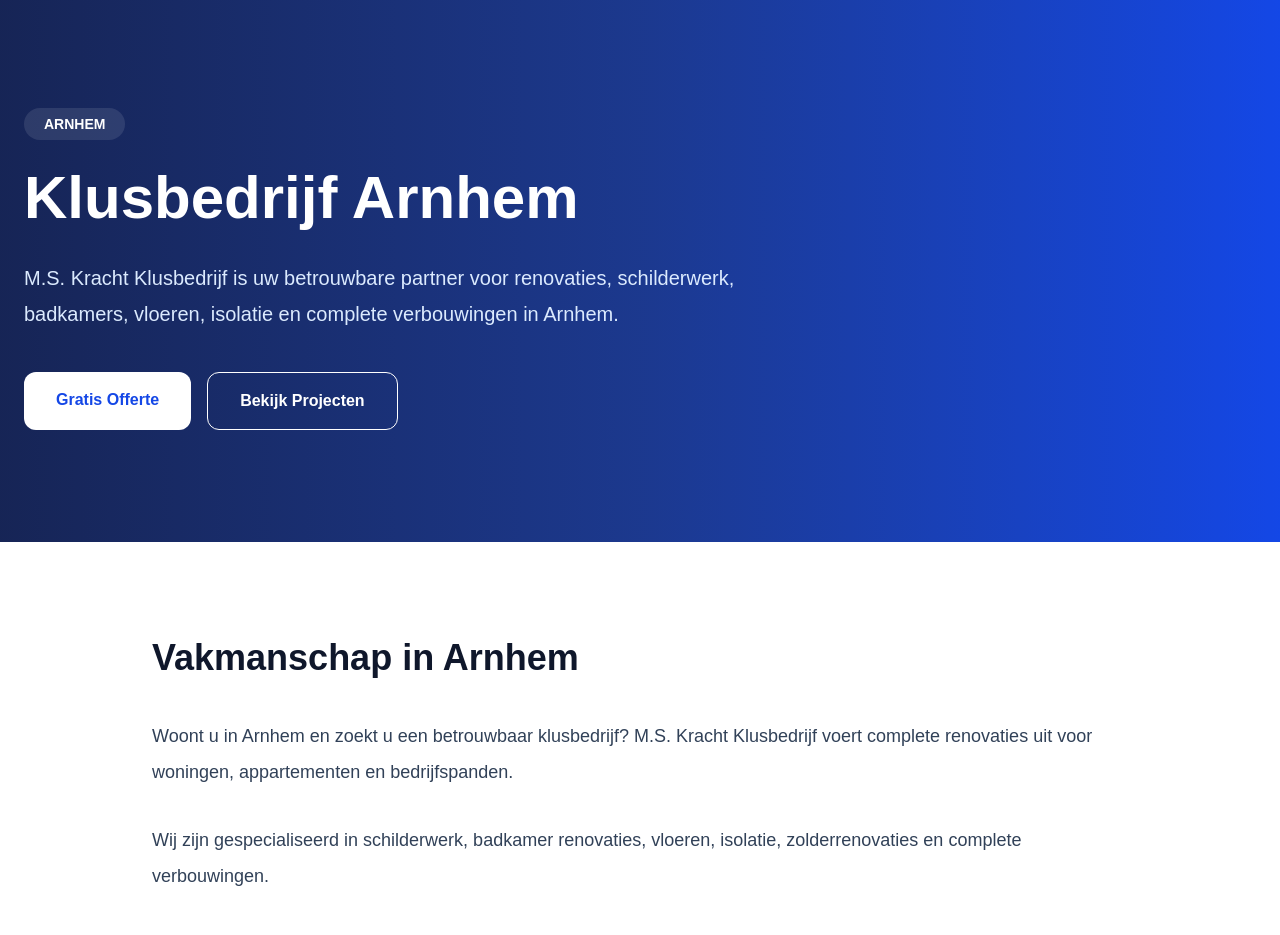
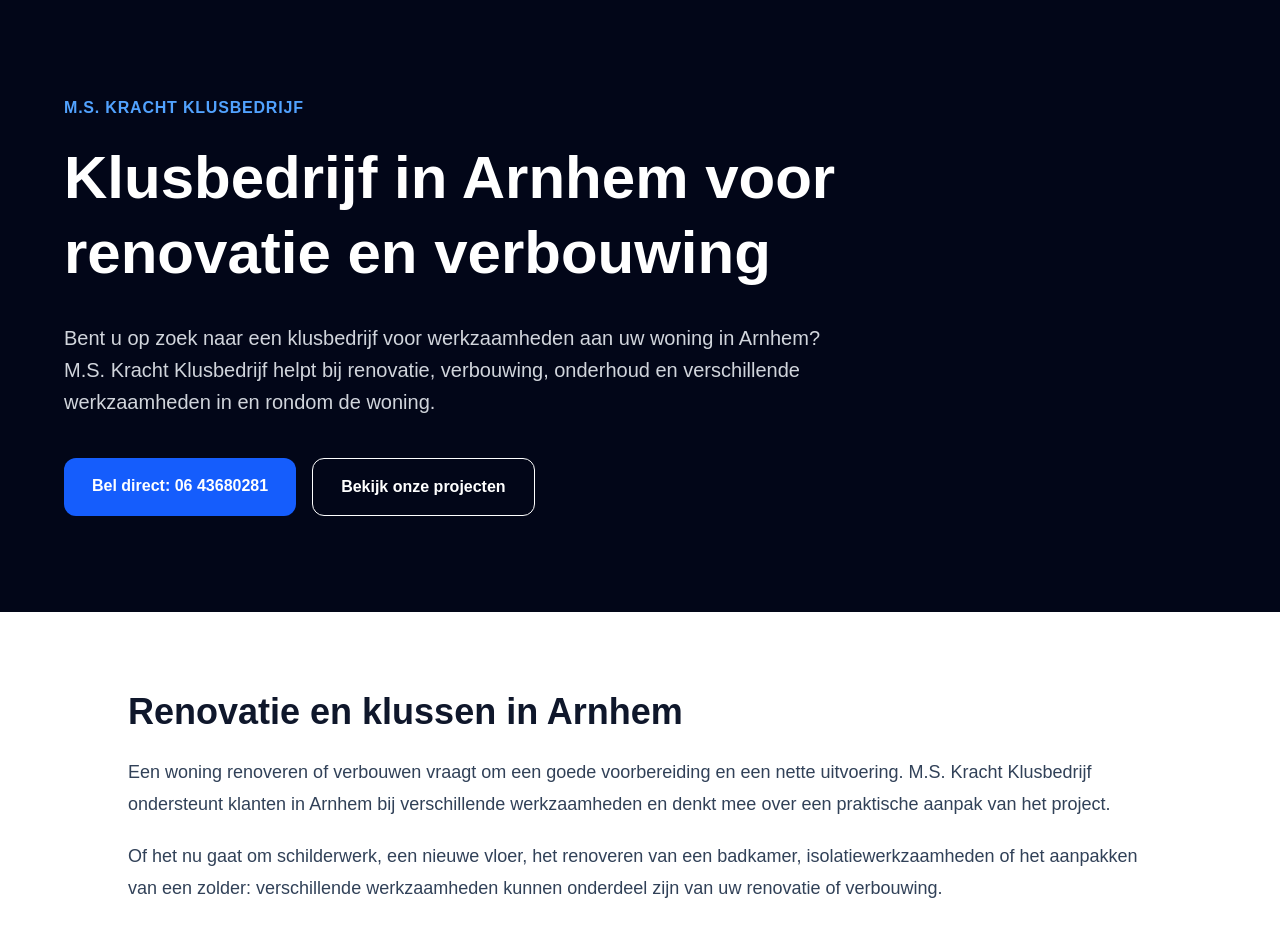
Before and after one commit to Meisamkali2/krachtklusbedrijf-ms, a Next.js app: page /arnhem in a window 1280 px wide. Shown: the top 935 px of the page. Built offline with nearby package versions, Linux system fonts and the light colour scheme.

Commit message:
Improve Arnhem local SEO page

```diff
--- a/app/arnhem/page.tsx
+++ b/app/arnhem/page.tsx
@@ -1,45 +1,292 @@
 import type { Metadata } from "next";
-import CityLayout from "../components/cities/CityLayout";
+import Link from "next/link";
+
 export const metadata: Metadata = {
-  title: "Klusbedrijf Arnhem | M.S. Kracht Klusbedrijf",
+  title: "Klusbedrijf Arnhem | Renovatie & Verbouwing | M.S. Kracht",
   description:
-    "Professioneel klusbedrijf in Arnhem voor renovaties, schilderwerk, badkamers, vloeren, isolatie en complete verbouwingen.",
+    "M.S. Kracht Klusbedrijf voor renovatie en verbouwing in Arnhem. Schilderwerk, badkamers, vloeren, isolatie en zolderrenovatie voor woningen.",
+  alternates: {
+    canonical: "https://www.krachtklusbedrijf-ms.nl/arnhem",
+  },
 };
 
 export default function ArnhemPage() {
   return (
-    <CityLayout
-      city="Arnhem"
-      title="Klusbedrijf Arnhem"
-      description="M.S. Kracht Klusbedrijf is uw betrouwbare partner voor renovaties, schilderwerk, badkamers, vloeren, isolatie en complete verbouwingen in Arnhem."
-    >
-      <h2 className="text-4xl font-black text-slate-900">
-        Vakmanschap in Arnhem
-      </h2>
+    <main className="min-h-screen bg-white">
+      {/* Hero */}
+      <section className="bg-slate-950 px-6 py-24 text-white">
+        <div className="mx-auto max-w-6xl">
+          <p className="font-bold uppercase tracking-wider text-blue-400">
+            M.S. Kracht Klusbedrijf
+          </p>
 
-      <div className="mt-10 space-y-8 text-lg leading-9 text-slate-700">
+          <h1 className="mt-5 max-w-4xl text-4xl font-black leading-tight md:text-6xl">
+            Klusbedrijf in Arnhem voor renovatie en verbouwing
+          </h1>
 
-        <p>
-          Woont u in Arnhem en zoekt u een betrouwbaar klusbedrijf?
-          M.S. Kracht Klusbedrijf voert complete renovaties uit voor
-          woningen, appartementen en bedrijfspanden.
-        </p>
+          <p className="mt-8 max-w-3xl text-lg leading-8 text-gray-300 md:text-xl">
+            Bent u op zoek naar een klusbedrijf voor werkzaamheden aan uw
+            woning in Arnhem? M.S. Kracht Klusbedrijf helpt bij renovatie,
+            verbouwing, onderhoud en verschillende werkzaamheden in en rondom
+            de woning.
+          </p>
 
-        <p>
-          Wij zijn gespecialiseerd in schilderwerk,
-          badkamer renovaties, vloeren, isolatie,
-          zolderrenovaties en complete verbouwingen.
-        </p>
+          <div className="mt-10 flex flex-col gap-4 sm:flex-row">
+            <a
+              href="tel:+31643680281"
+              className="rounded-xl bg-blue-600 px-7 py-4 text-center font-semibold transition hover:bg-blue-700"
+            >
+              Bel direct: 06 43680281
+            </a>
 
-        <p>
-          Dankzij hoogwaardige materialen,
-          duidelijke communicatie en een perfecte afwerking
-          leveren wij duurzame kwaliteit waar u jarenlang
-          plezier van heeft.
-        </p>
+            <Link
+              href="/projecten"
+              className="rounded-xl border border-white px-7 py-4 text-center font-semibold transition hover:bg-white hover:text-slate-950"
+            >
+              Bekijk onze projecten
+            </Link>
+          </div>
+        </div>
+      </section>
 
-      </div>
+      {/* Intro */}
+      <section className="px-6 py-20">
+        <div className="mx-auto max-w-5xl">
+          <h2 className="text-3xl font-bold text-slate-900 md:text-4xl">
+            Renovatie en klussen in Arnhem
+          </h2>
 
-    </CityLayout>
+          <p className="mt-6 text-lg leading-8 text-slate-700">
+            Een woning renoveren of verbouwen vraagt om een goede voorbereiding
+            en een nette uitvoering. M.S. Kracht Klusbedrijf ondersteunt
+            klanten in Arnhem bij verschillende werkzaamheden en denkt mee
+            over een praktische aanpak van het project.
+          </p>
+
+          <p className="mt-5 text-lg leading-8 text-slate-700">
+            Of het nu gaat om schilderwerk, een nieuwe vloer, het renoveren
+            van een badkamer, isolatiewerkzaamheden of het aanpakken van een
+            zolder: verschillende werkzaamheden kunnen onderdeel zijn van uw
+            renovatie of verbouwing.
+          </p>
+        </div>
+      </section>
+
+      {/* Services */}
+      <section className="bg-slate-50 px-6 py-20">
+        <div className="mx-auto max-w-6xl">
+          <h2 className="text-3xl font-bold text-slate-900 md:text-4xl">
+            Onze werkzaamheden in Arnhem
+          </h2>
+
+          <p className="mt-5 max-w-3xl text-lg leading-8 text-slate-600">
+            M.S. Kracht Klusbedrijf voert verschillende werkzaamheden uit voor
+            particuliere woningen en renovatieprojecten.
+          </p>
+
+          <div className="mt-12 grid gap-6 md:grid-cols-2 lg:grid-cols-3">
+            <div className="rounded-2xl bg-white p-7 shadow-sm">
+              <h3 className="text-xl font-bold text-slate-900">
+                Renovatie & verbouwing
+              </h3>
+              <p className="mt-3 leading-7 text-slate-600">
+                Renovatie- en verbouwingswerkzaamheden waarbij verschillende
+                onderdelen van een woning worden aangepakt.
+              </p>
+              <Link
+                href="/renovatie"
+                className="mt-5 inline-block font-semibold text-blue-700 hover:text-blue-900"
+              >
+                Bekijk renovatie →
+              </Link>
+            </div>
+
+            <div className="rounded-2xl bg-white p-7 shadow-sm">
+              <h3 className="text-xl font-bold text-slate-900">
+                Schilderwerk
+              </h3>
+              <p className="mt-3 leading-7 text-slate-600">
+                Binnen- en buitenschilderwerk voor het vernieuwen en netjes
+                afwerken van verschillende ruimtes en oppervlakken.
+              </p>
+              <Link
+                href="/schilderwerk"
+                className="mt-5 inline-block font-semibold text-blue-700 hover:text-blue-900"
+              >
+                Bekijk schilderwerk →
+              </Link>
+            </div>
+
+            <div className="rounded-2xl bg-white p-7 shadow-sm">
+              <h3 className="text-xl font-bold text-slate-900">
+                Badkamerrenovatie
+              </h3>
+              <p className="mt-3 leading-7 text-slate-600">
+                Een bestaande badkamer vernieuwen en de ruimte praktisch en
+                verzorgd laten afwerken.
+              </p>
+              <Link
+                href="/badkamer-renovatie"
+                className="mt-5 inline-block font-semibold text-blue-700 hover:text-blue-900"
+              >
+                Bekijk badkamerrenovatie →
+              </Link>
+            </div>
+
+            <div className="rounded-2xl bg-white p-7 shadow-sm">
+              <h3 className="text-xl font-bold text-slate-900">
+                Vloeren leggen
+              </h3>
+              <p className="mt-3 leading-7 text-slate-600">
+                Het plaatsen van verschillende vloerafwerkingen, waaronder
+                laminaat en andere vloeren.
+              </p>
+              <Link
+                href="/vloeren"
+                className="mt-5 inline-block font-semibold text-blue-700 hover:text-blue-900"
+              >
+                Bekijk vloeren →
+              </Link>
+            </div>
+
+            <div className="rounded-2xl bg-white p-7 shadow-sm">
+              <h3 className="text-xl font-bold text-slate-900">
+                Zolderrenovatie
+              </h3>
+              <p className="mt-3 leading-7 text-slate-600">
+                Een zolder renoveren en de beschikbare ruimte praktischer en
+                comfortabeler maken.
+              </p>
+              <Link
+                href="/zolder-renovatie"
+                className="mt-5 inline-block font-semibold text-blue-700 hover:text-blue-900"
+              >
+                Bekijk zolderrenovatie →
+              </Link>
+            </div>
+
+            <div className="rounded-2xl bg-white p-7 shadow-sm">
+              <h3 className="text-xl font-bold text-slate-900">
+                Isolatie
+              </h3>
+              <p className="mt-3 leading-7 text-slate-600">
+                Isolatiewerkzaamheden die kunnen bijdragen aan een comfortabel
+                en energiezuiniger huis.
+              </p>
+              <Link
+                href="/isolatie"
+                className="mt-5 inline-block font-semibold text-blue-700 hover:text-blue-900"
+              >
+                Bekijk isolatie →
+              </Link>
+            </div>
+          </div>
+        </div>
+      </section>
+
+      {/* Why us */}
+      <section className="px-6 py-20">
+        <div className="mx-auto max-w-5xl">
+          <h2 className="text-3xl font-bold text-slate-900 md:text-4xl">
+            Waarom M.S. Kracht Klusbedrijf?
+          </h2>
+
+          <div className="mt-10 grid gap-6 md:grid-cols-2">
+            <div className="rounded-2xl border border-slate-200 p-7">
+              <h3 className="text-xl font-bold text-slate-900">
+                Persoonlijke aanpak
+              </h3>
+              <p className="mt-3 leading-7 text-slate-600">
+                We bespreken vooraf welke werkzaamheden nodig zijn en houden
+                rekening met uw wensen en de situatie van de woning.
+              </p>
+            </div>
+
+            <div className="rounded-2xl border border-slate-200 p-7">
+              <h3 className="text-xl font-bold text-slate-900">
+                Zorgvuldige uitvoering
+              </h3>
+              <p className="mt-3 leading-7 text-slate-600">
+                We werken netjes en besteden aandacht aan een verzorgde
+                afwerking van het project.
+              </p>
+            </div>
+
+            <div className="rounded-2xl border border-slate-200 p-7">
+              <h3 className="text-xl font-bold text-slate-900">
+                Meerdere werkzaamheden
+              </h3>
+              <p className="mt-3 leading-7 text-slate-600">
+                Renovatie, schilderwerk, vloeren, badkamers, isolatie en
+                zolderrenovatie kunnen onderdeel zijn van één project.
+              </p>
+            </div>
+
+            <div className="rounded-2xl border border-slate-200 p-7">
+              <h3 className="text-xl font-bold text-slate-900">
+                Actief in Arnhem
+              </h3>
+              <p className="mt-3 leading-7 text-slate-600">
+                Vanuit Elst zijn wij actief in Arnhem en verschillende
+                omliggende plaatsen.
+              </p>
+            </div>
+          </div>
+        </div>
+      </section>
+
+      {/* Projects */}
+      <section className="bg-slate-950 px-6 py-20 text-white">
+        <div className="mx-auto max-w-5xl">
+          <h2 className="text-3xl font-bold md:text-4xl">
+            Bekijk onze projecten
+          </h2>
+
+          <p className="mt-5 max-w-3xl text-lg leading-8 text-gray-300">
+            Bekijk voorbeelden van renovaties, verbouwingen en andere
+            werkzaamheden die door M.S. Kracht Klusbedrijf zijn uitgevoerd.
+          </p>
+
+          <Link
+            href="/projecten"
+            className="mt-8 inline-block rounded-xl bg-blue-600 px-7 py-4 font-semibold transition hover:bg-blue-700"
+          >
+            Bekijk alle projecten
+          </Link>
+        </div>
+      </section>
+
+      {/* Contact */}
+      <section className="px-6 py-20">
+        <div className="mx-auto max-w-5xl rounded-3xl bg-blue-50 p-8 md:p-12">
+          <h2 className="text-3xl font-bold text-slate-900 md:text-4xl">
+            Heeft u een klus in Arnhem?
+          </h2>
+
+          <p className="mt-5 max-w-3xl text-lg leading-8 text-slate-700">
+            Heeft u plannen voor een renovatie, verbouwing, schilderwerk,
+            nieuwe vloer, badkamerrenovatie, zolderrenovatie of isolatie?
+            Neem contact op met M.S. Kracht Klusbedrijf voor meer informatie
+            of een vrijblijvende offerte.
+          </p>
+
+          <div className="mt-8 flex flex-col gap-4 sm:flex-row">
+            <a
+              href="tel:+31643680281"
+              className="rounded-xl bg-blue-600 px-7 py-4 text-center font-semibold text-white transition hover:bg-blue-700"
+            >
+              06 43680281
+            </a>
+
+            <a
+              href="mailto:info@krachtklusbedrijf-ms.nl"
+              className="rounded-xl border border-slate-300 bg-white px-7 py-4 text-center font-semibold text-slate-900 transition hover:bg-slate-100"
+            >
+              info@krachtklusbedrijf-ms.nl
+            </a>
+          </div>
+        </div>
+      </section>
+    </main>
   );
 }
```
